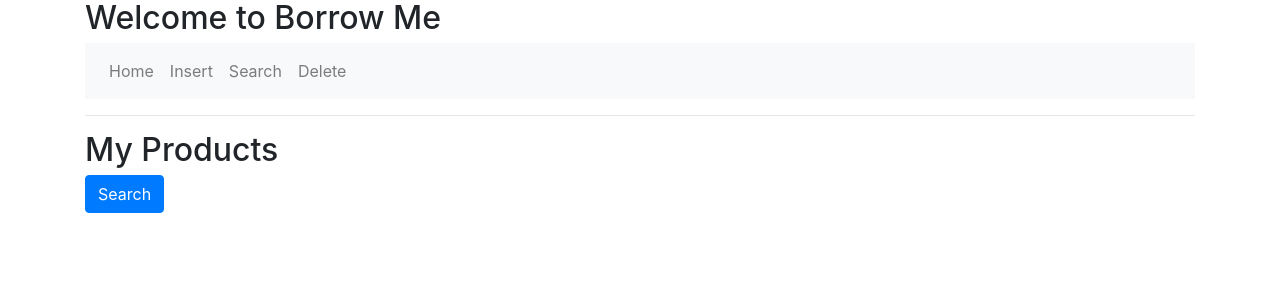
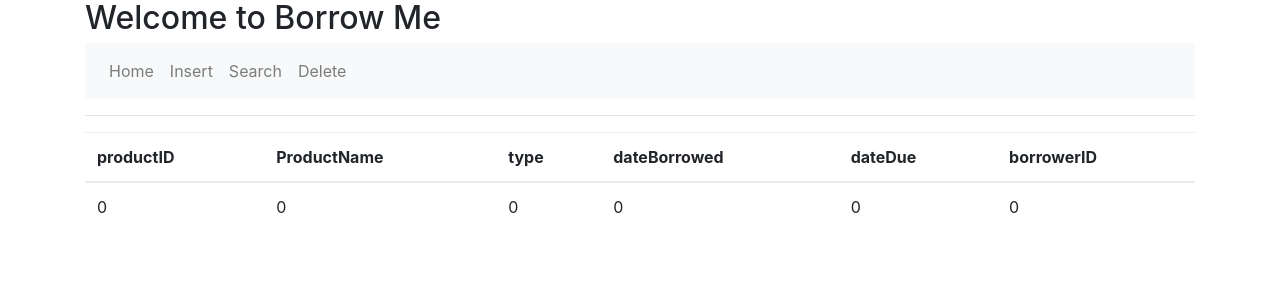
Before and after one commit to shikhar4/CS411_Project, a React (Create React App) app in the folder client/: page /search in a window 1280 px wide. Shown: the top 300 px of the page. Built offline with nearby package versions, Linux system fonts and the light colour scheme; no server answers.

Commit message:
Search Working

```diff
--- a/client/src/search.js
+++ b/client/src/search.js
@@ -1,41 +1,168 @@
 import React, { Component } from 'react';
 import Axios from 'axios'
 import { Button, FormGroup, FormControl, FormLabel,Form } from "react-bootstrap";
-
+const columnHeader =["productID","ProductName","type","dateBorrowed","dateDue","borrowerID"];
 const user_id = localStorage.getItem("user_id_global")
-var product
+var product_table =[];
+product_table.push({productID:0,type:0,dateBorrowed:0,dateDue:0,borrowerID:0,ProductName:0})
+var b = 0;
+function add_entry(productID,type,dateBorrowed,dateDue,borrowerID,ProductName){
+  product_table.push({productID,type,dateBorrowed,dateDue,borrowerID,ProductName})
+}
 class Search extends Component {
 
 
+//   constructor(props){
+//     super(props);
+//     this.state={
+//              }
+//    this.generateHeader = this.generateHeader.bind(this);
+//    this.generateTableData = this.generateTableData.bind(this);
+//    this.search = this.search.bind(this);
+// };
+//    generateHeader(){
+//        let res=[];
+//      for(var i =0; i < columnHeader.length; i++){
+//          res.push(<th key={columnHeader[i]}>{columnHeader[i]}</th>)
+//      }
+//      return res;
+//    }
+//    generateTableData(){
+//        let res=[];
+//        let tableData = [
+//         {"id":"1","firstName":"Robert", "lastName":"Patel", "email": "123@GMAIL.COM", "gender" : "Male"},
+//         {"id":"2","firstName":"Robert", "lastName":"Patel", "email": "123@GMAIL.COM", "gender" : "Male"},
+//         {"id":"3","firstName":"Robert", "lastName":"Patel", "email": "123@GMAIL.COM", "gender" : "Male"},
+//         {"id":"4","firstName":"Robert", "lastName":"Patel", "email": "123@GMAIL.COM", "gender" : "Male"}
+//        ]
+//        for(var i =0; i < tableData.length; i++){
+//            res.push(
+//             <tr >
+//            <td key={tableData[i].id}>{tableData[i].id}</td>
+//            <td key={tableData[i].firstName}>{tableData[i].firstName}</td>
+//            <td key= {tableData[i].lastName}>{tableData[i].lastName}</td>
+//            <td key={tableData[i].email}>{tableData[i].email}</td>
+//            <td key={tableData[i].gender}>{tableData[i].gender}</td>
+//            </tr>
+//            )
+//        }
+//        return res;
+//    }
+//   search() {
+//     Axios.post('http://localhost:3001/api/search',
+//     {userID:1}).then((res)=>{
+//       console.log(res)
+//       console.log(this.x)
+
+//     })
+//   }
+
+//   render() {
+//     return (
+//       <>
+//       <h2>My Products</h2>
+//       <div>
+//         <h1>{product}</h1>
+//       <Button onClick={this.search}>Search</Button>
+//       <table>
+//          <thead>
+//              <tr>
+//              {this.generateHeader()}
+//              </tr>
+//          </thead>
+//          <tbody>
+//              {this.generateTableData()}
+//          </tbody>
+//          </table>
+//       </div>
+
+//       </>
+//     );
+//   }
+// }
+
+
+
+
+
+
+// import React from 'react';
+// import employ from './employ.json';
+
    constructor(props){
        super(props);
-    this.state = {
-          x: []
-    };
+       this.state={
+       }
+       this.generateHeader = this.generateHeader.bind(this);
+       this.generateTableData = this.generateTableData.bind(this);
        this.search = this.search.bind(this);
-};
+      //  this.add_entry = this.add_entry(this);
+   }
+
+
+   generateHeader(){
+       let res=[];
+     for(var i =0; i < columnHeader.length; i++){
+         res.push(<th key={columnHeader[i]}>{columnHeader[i]}</th>)
+     }
+     return res;
+   }
 
      search() {
     Axios.post('http://localhost:3001/api/search',
     {userID:1}).then((res)=>{
-      console.log(res)
-      this.setState({x:res.data[0]})
-      console.log(this.x)
+      var data = []
+      product_table = [];
+      for(var i = 0; i < res.data.length; i++)
+      {
+        var x = res.data[i]
+        add_entry(x.productID,x.type,x.dateBorrowed,x.dateDue,x.borrowerID,x.ProductName)
+      }
+      //localStorage.setItem("Table_data", data)
 
     })
+     b= 1;
   }
 
-  render() {
-    return (
-      <>
-      <h2>My Products</h2>
+   generateTableData(){
+    this.search();
+       let res=[];
+       let tableData = product_table;
+       if(b)
+       {
+       console.log(tableData.length)
+       }
+       //"productID","ProductName","type","dateBorrowed","dateDue","borrowerID"
+       for(var i =0; i < tableData.length; i++){
+           res.push(
+            <tr >
+           <td key={tableData[i].productID}>{tableData[i].productID}</td>
+           <td>{tableData[i].ProductName}</td>
+           <td>{tableData[i].type}</td>
+           <td>{tableData[i].dateBorrowed}</td>
+           <td >{tableData[i].dateDue}</td>
+           <td >{tableData[i].borrowerID}</td>
+           </tr>
+           )
+       }
+       return res;
+   }
+   render(){
+
+       return(
            <div>
-        <h1>{product}</h1>
-      <Button onClick={this.search}>Search</Button>
+        <table className="table  table-hover">
+        <thead>
+            <tr>
+            {this.generateHeader()}
+            </tr>
+        </thead>
+        <tbody>
+            {this.generateTableData()}
+        </tbody>
+        </table>
            </div>
-
-      </>
-    );
+       )
    }
 }
 
```
Lines whose indentation alone changed are shown as unchanged.
